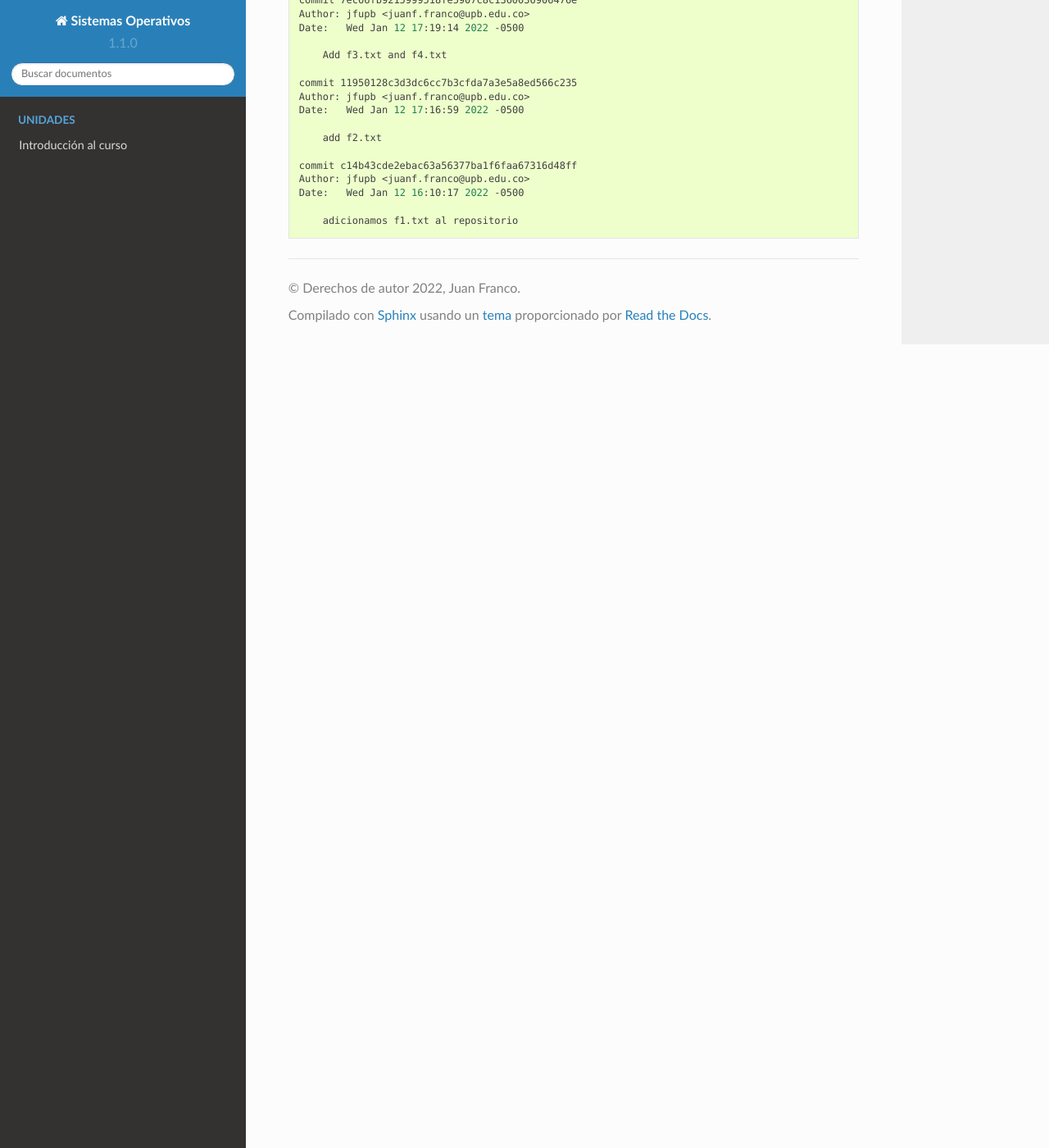
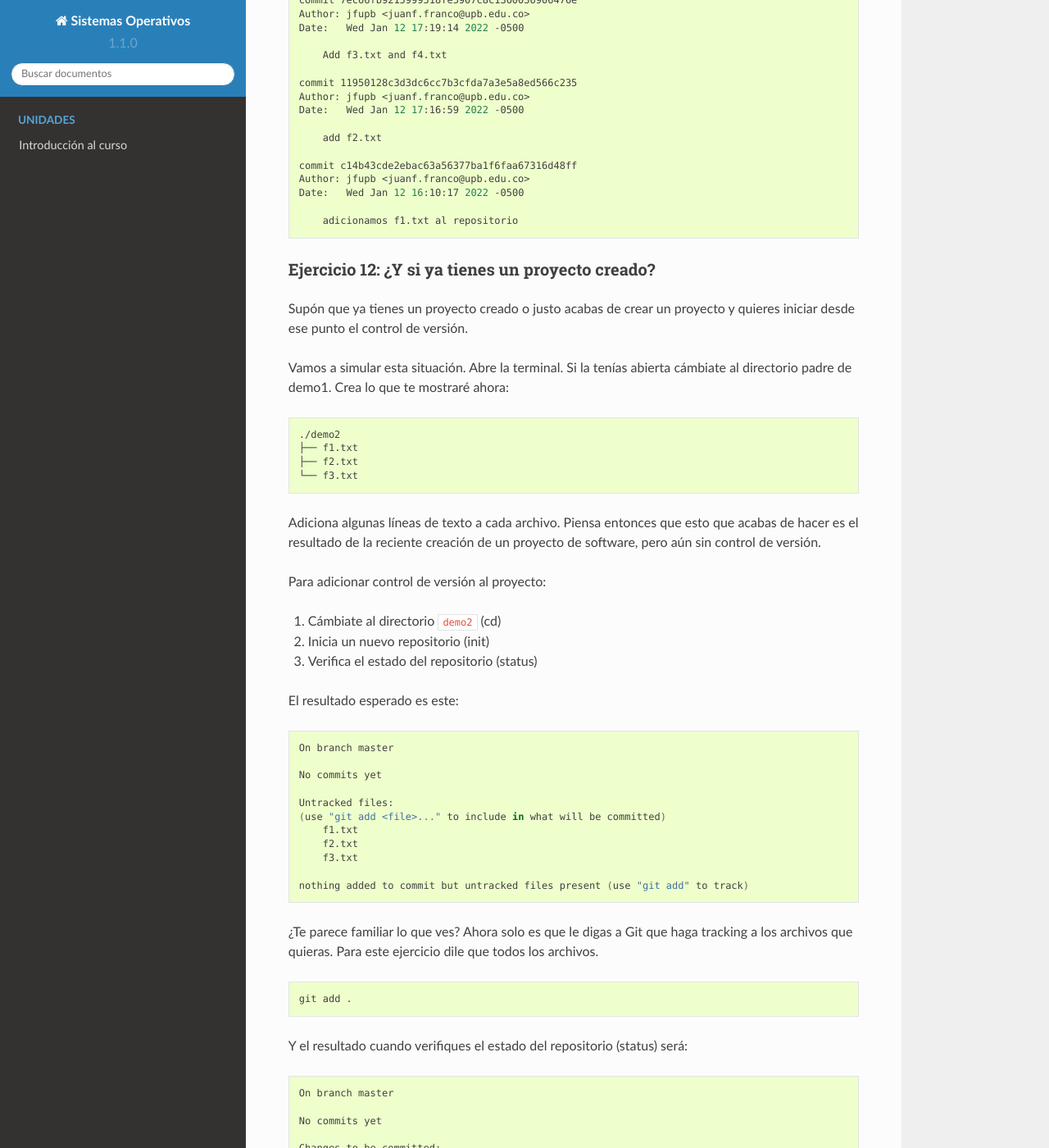
Before and after one commit to juanferfranco/sistemasoperativos, a Sphinx documentation site: the page built from docs/_unidad1/introGit.rst, in a window 1280 px wide and 1400 px high, scrolled down 11385 px. Shown: the whole window at 82% size. Built offline with Sphinx 7.4.7 and the Read the Docs theme 2.0.0, drawn with Linux system fonts in a browser that asks for light colours; pages that are not in the unit, such as notebooks, are missing from menus; some of the changed text lies outside the part shown.

Commit message:
done ejercicio 12

```diff
--- a/docs/_unidad1/introGit.rst
+++ b/docs/_unidad1/introGit.rst
@@ -608,3 +608,82 @@
     Date:   Wed Jan 12 16:10:17 2022 -0500
 
         adicionamos f1.txt al repositorio
+
+
+Ejercicio 12: ¿Y si ya tienes un proyecto creado?
+^^^^^^^^^^^^^^^^^^^^^^^^^^^^^^^^^^^^^^^^^^^^^^^^^^^
+
+Supón que ya tienes un proyecto creado o justo acabas de crear un
+proyecto y quieres iniciar desde ese punto el control de versión.
+
+Vamos a simular esta situación. Abre la terminal. Si la tenías abierta
+cámbiate al directorio padre de demo1. Crea lo que te mostraré ahora:
+
+.. code-block:: bash
+
+    ./demo2
+    ├── f1.txt
+    ├── f2.txt
+    └── f3.txt
+
+Adiciona algunas líneas de texto a cada archivo. Piensa entonces
+que esto que acabas de hacer es el resultado de la reciente creación
+de un proyecto de software, pero aún sin control de versión.
+
+Para adicionar control de versión al proyecto:
+
+#. Cámbiate al directorio ``demo2`` (cd)
+#. Inicia un nuevo repositorio (init)
+#. Verifica el estado del repositorio (status)
+
+El resultado esperado es este:
+
+.. code-block:: bash
+
+    On branch master
+
+    No commits yet
+
+    Untracked files:
+    (use "git add <file>..." to include in what will be committed)
+        f1.txt
+        f2.txt
+        f3.txt
+
+    nothing added to commit but untracked files present (use "git add" to track)
+
+¿Te parece familiar lo que ves? Ahora solo es que le digas a Git que haga
+tracking a los archivos que quieras. Para este ejercicio dile que todos los archivos.
+
+.. code-block:: bash
+
+    git add .
+
+Y el resultado cuando verifiques el estado del repositorio (status) será:
+
+.. code-block:: bash
+
+    On branch master
+
+    No commits yet
+
+    Changes to be committed:
+    (use "git rm --cached <file>..." to unstage)
+        new file:   f1.txt
+        new file:   f2.txt
+        new file:   f3.txt
+
+Entonces recuerda. Lo que acabas de hacer es decirle a Git que haga tracking a
+f1.txt, f2.txt y f3.txt. Además acabas de preparar en el STAGE los archivos
+que entrarán en la foto (commit). Realiza el commit y verifica el estado.
+
+Si verificas el historial en este punto, verás que acabas de iniciar el control
+de versión.
+
+.. code-block:: bash
+
+    commit 6c2e0fc824981b406c68dccc9ef34ad86f9ea8e4 (HEAD -> master)
+    Author: jfupb <juanf.franco@upb.edu.co>
+    Date:   Thu Jan 13 09:11:27 2022 -0500
+
+        init repo
```
